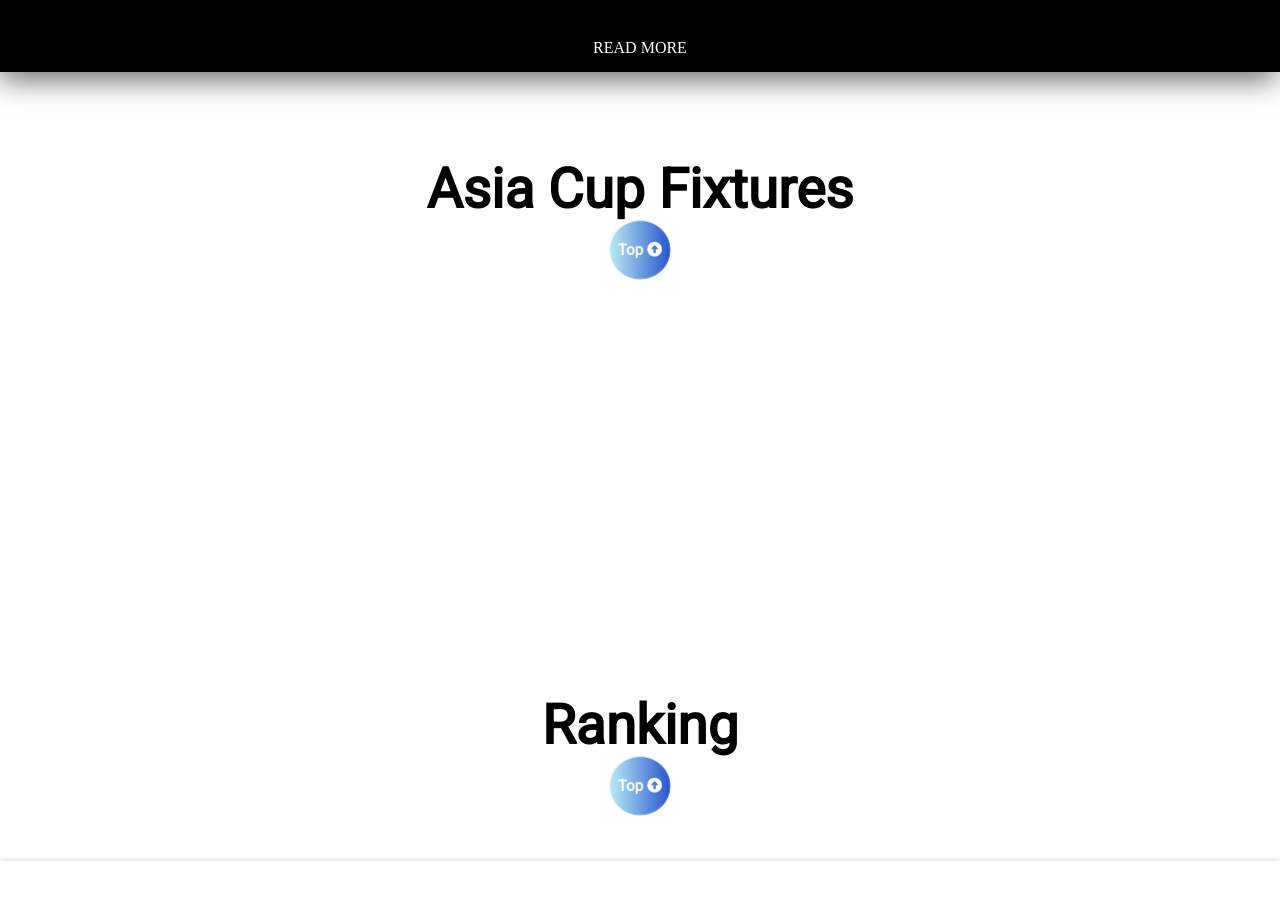
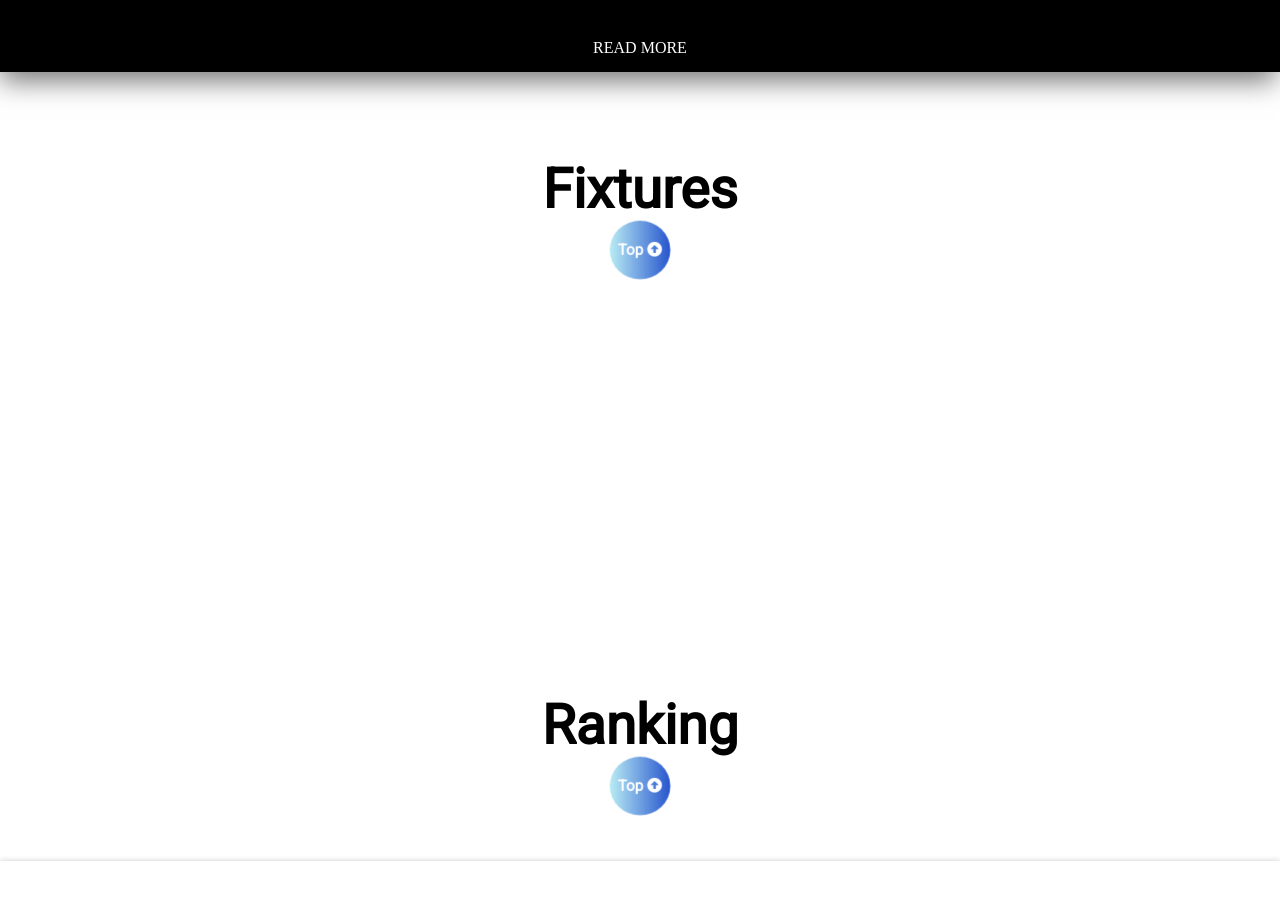
Before and after one commit to Talhaahbinabbasali123456/cricketspot, a plain HTML site: page index.html in a window 1280 px wide. Shown: the part 920-1819 px from the top of the page. Drawn offline with nearby package versions, Linux system fonts and the light colour scheme; no server answers.

Commit message:
Update index.html

```diff
--- a/index.html
+++ b/index.html
@@ -90,7 +90,7 @@
 		</div>
 	</article>
 	<br id="fixture">
-	<h1>Asia Cup Fixtures
+	<h1>Fixtures
 		<span class="animated infinite pulse top-btn">
 			<a href="#top" class="animated flipInX">Top <i class="fas fa-arrow-alt-circle-up"></i></a>
 		</span>
```
